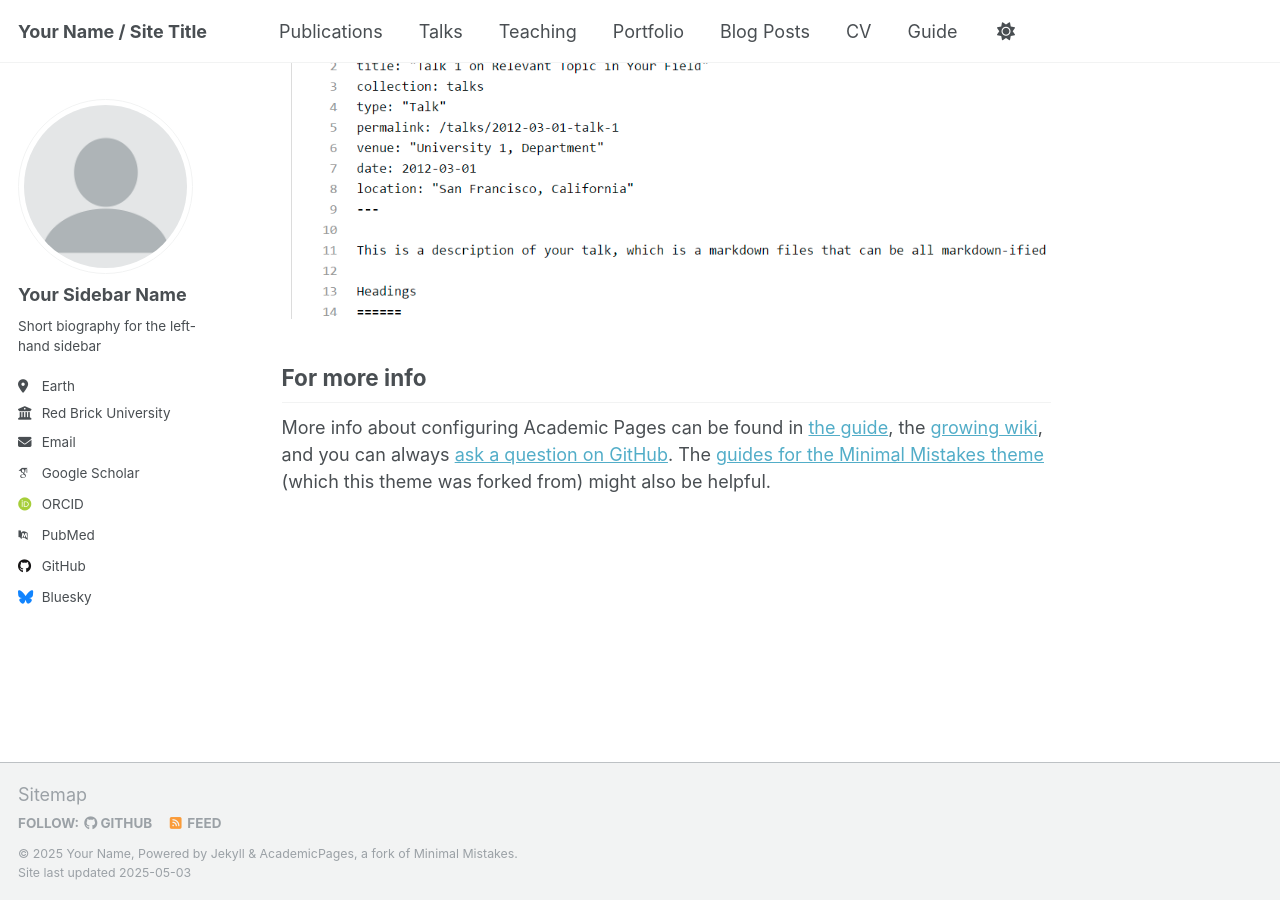
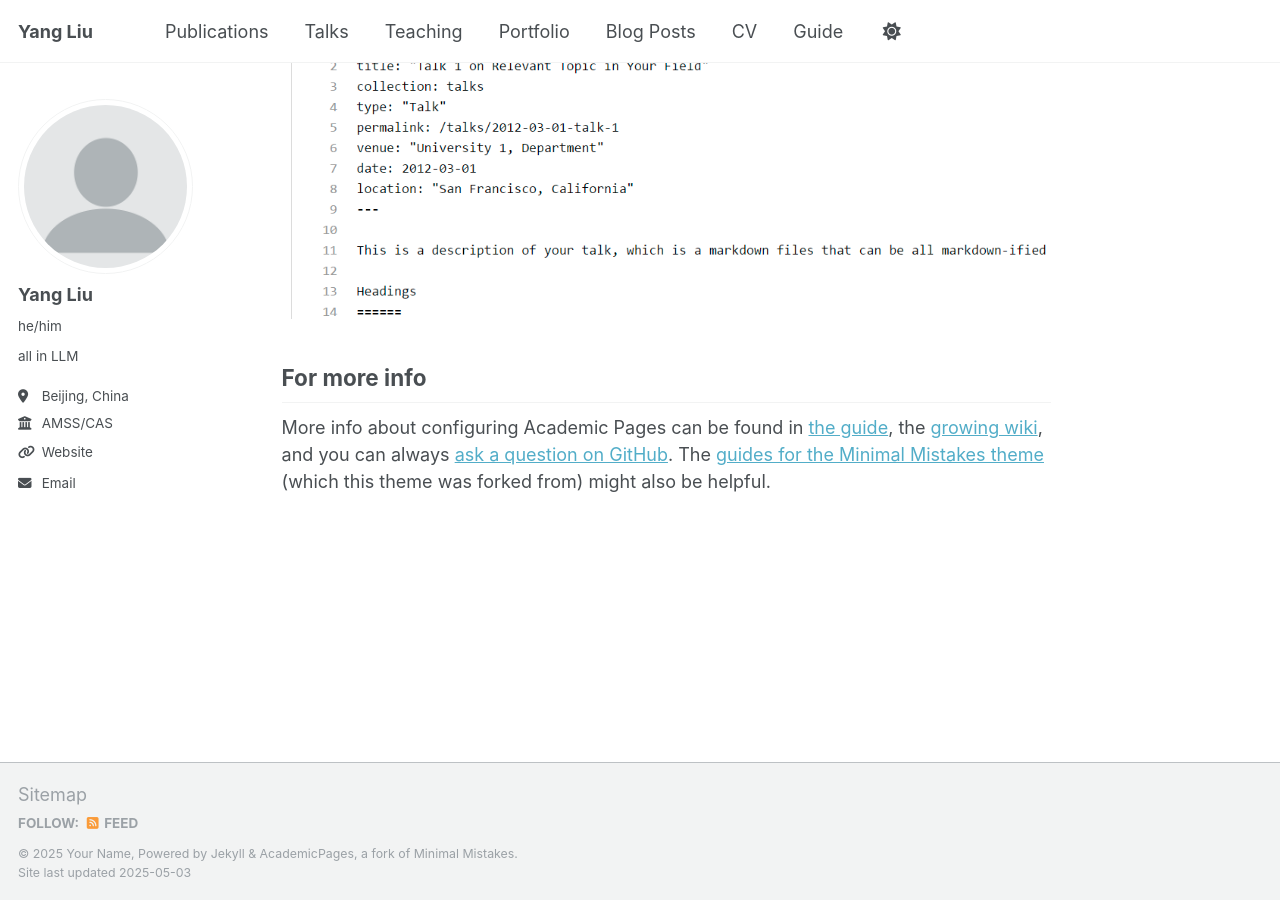
Before and after one commit to liu-yang-maker/aronyangliu.github.io, a Jekyll site: the page built from _pages/about.md, in a window 1280 px wide and 900 px high, scrolled down 2636 px. Built offline with Jekyll 4.4.1, drawn with Linux system fonts in a browser that asks for light colours; some web fonts are replaced.

Commit message:
Update _config.yml

```diff
--- a/_config.yml
+++ b/_config.yml
@@ -9,7 +9,7 @@
 # Basic Site Settings
 locale                   : "en-US"
 site_theme               : "default"
-title                    : "Your Name / Site Title"
+title                    : "Yang Liu"
 title_separator          : "-"
 name                     : &name "Your Name"
 description              : &description "personal description"
@@ -23,22 +23,22 @@ repository               : "academicpages/academicpages.github.io"
 author:
   # Biographic information
   avatar           : "profile.png"
-  name             : "Your Sidebar Name"
-  pronouns         : # example: "she/her"
-  bio              : "Short biography for the left-hand sidebar"
-  location         : "Earth"
-  employer         : "Red Brick University"
-  uri              : # URL
-  email            : "none@example.org"
+  name             : "Yang Liu"
+  pronouns         : "he/him"
+  bio              : "all in LLM"
+  location         : "Beijing, China"
+  employer         : "AMSS/CAS"
+  uri              : "https://liu-yang-maker.github.io/aronyangliu.github.io/"
+  email            : "liuyang2020@amss.ac.cn"
 
   # Academic websites
   academia         : # URL
   arxiv            : # URL - Update with the correct link to your profile
-  googlescholar    : "https://scholar.google.com/citations?user=PS_CX0AAAAAJ"
+  googlescholar    : # "https://scholar.google.com/citations?user=PS_CX0AAAAAJ"
   impactstory      : # URL
-  orcid            : "http://orcid.org/yourorcidurl"
+  orcid            : # "http://orcid.org/yourorcidurl"
   semantic         : # URL
-  pubmed           : "https://www.ncbi.nlm.nih.gov/pubmed/?term=john+snow"
+  pubmed           : # "https://www.ncbi.nlm.nih.gov/pubmed/?term=john+snow"
   researchgate     : # URL
   scopus           : # URL
 
@@ -46,12 +46,12 @@ author:
   bitbucket        : # Username - Update with your username on the site
   codepen          : # Username
   dribbble         : # Username
-  github           : "academicpages"
+  github           : # "academicpages"
   kaggle           : # Username
   stackoverflow    : # User number or user number and name (i.e., use "1" or "1/jeff-atwood")
 
   # Social media
-  bluesky          : "bsky.app" # Replace this with you Bluesky username
+  bluesky          : # "bsky.app" # Replace this with you Bluesky username
   facebook         : # Username
   flickr           : # Username
   foursquare       : # Username
```
